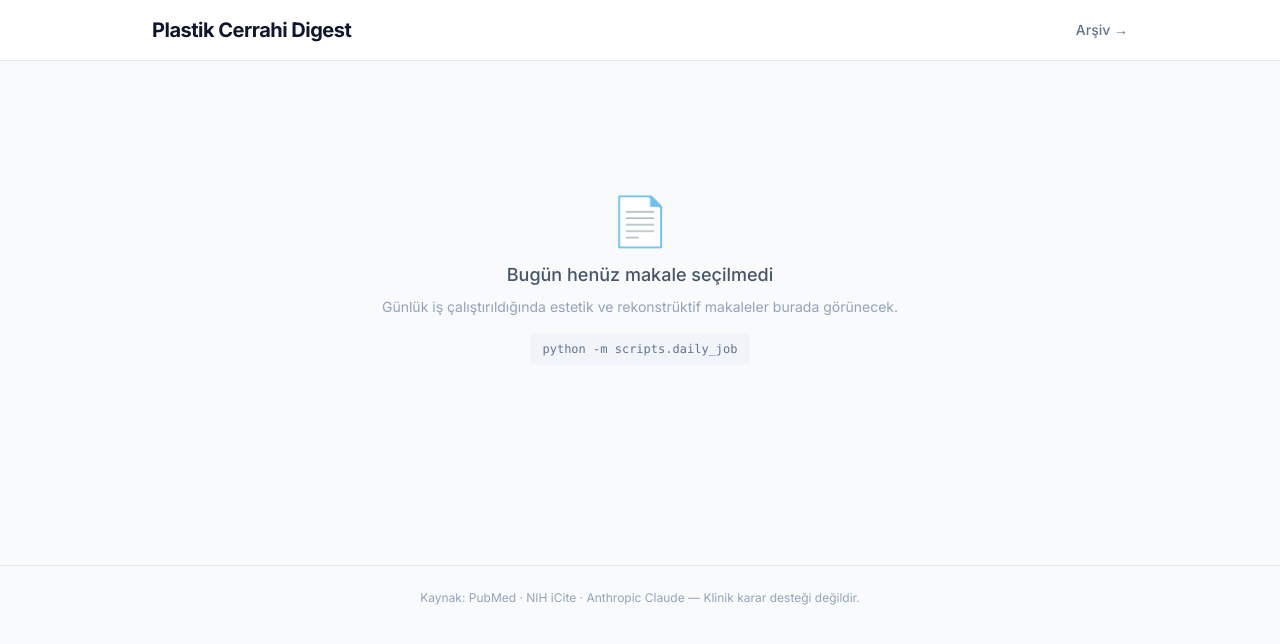
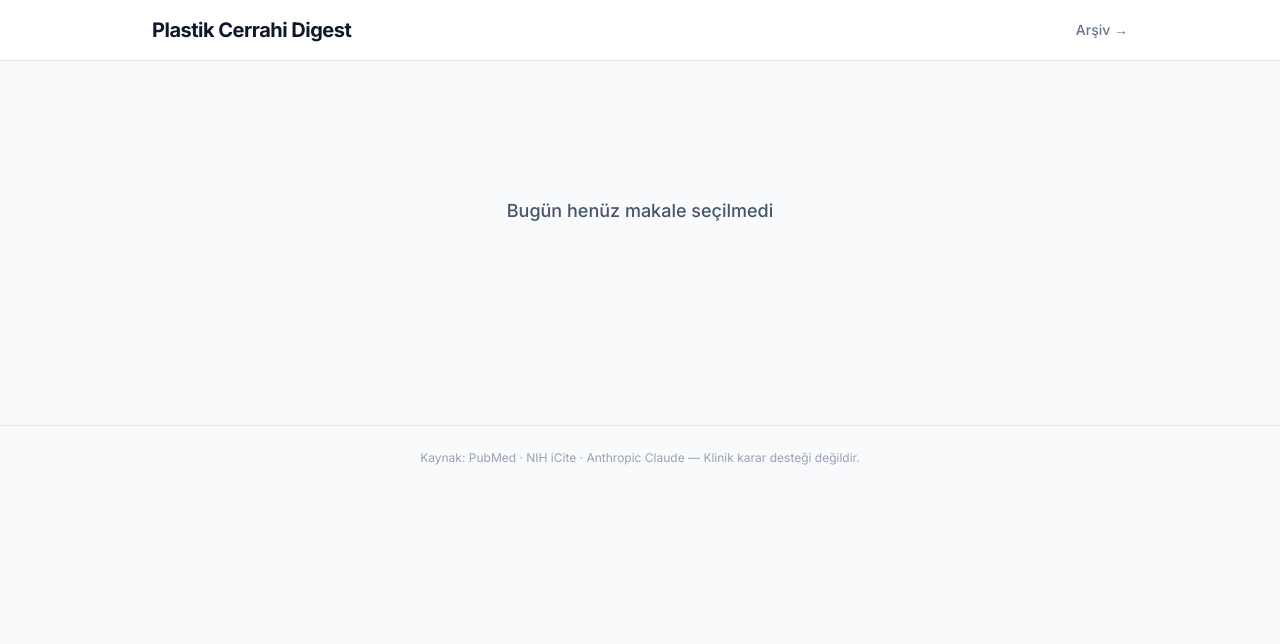
Before and after one commit to buraktatar505-boop/plastik-digest, a Next.js app in the folder plastik-digest/: page / in a window 1280 px wide. Shown: the top 644 px of the page. Built offline with nearby package versions, Linux system fonts and the light colour scheme.

Commit message:
Refactor HomePage to use static JSON data

```diff
--- a/plastik-digest/app/page.tsx
+++ b/plastik-digest/app/page.tsx
@@ -1,92 +1,46 @@
-import { existsSync, readFileSync } from "fs";
 import Link from "next/link";
-import path from "path";
-
 import ArticleCard from "@/components/ArticleCard";
-import type { Article, TodayData } from "@/types";
-
-// Her istekte taze JSON oku (next dev'de de, production'da da)
-
-
-function loadToday(): TodayData {
-  const filePath = path.join(process.cwd(), "data", "today.json");
-  if (!existsSync(filePath)) return { date: null, articles: [] };
-  try {
-    return JSON.parse(readFileSync(filePath, "utf8")) as TodayData;
-  } catch {
-    return { date: null, articles: [] };
-  }
-}
+import type { Article } from "@/types";
+import todayData from "@/data/today.json";
 
 function formatDate(dateStr: string | null): string {
   if (!dateStr) return "";
   try {
     return new Date(dateStr + "T12:00:00").toLocaleDateString("tr-TR", {
-      weekday: "long",
-      year: "numeric",
-      month: "long",
-      day: "numeric",
+      weekday: "long", year: "numeric", month: "long", day: "numeric",
     });
-  } catch {
-    return dateStr;
-  }
+  } catch { return dateStr; }
 }
 
 export default function HomePage() {
-  const data = loadToday();
-  const aesthetic = data.articles.find((a: Article) => a.category === "aesthetic");
-  const reconstructive = data.articles.find((a: Article) => a.category === "reconstructive");
-  const hasArticles = aesthetic || reconstructive;
+  const articles = (todayData as { date: string | null; articles: Article[] }).articles;
+  const aesthetic = articles.find((a) => a.category === "aesthetic");
+  const reconstructive = articles.find((a) => a.category === "reconstructive");
+  const date = (todayData as { date: string | null }).date;
 
   return (
     <main className="min-h-screen">
-      {/* Header */}
       <header className="bg-white border-b border-slate-200 sticky top-0 z-10">
         <div className="max-w-5xl mx-auto px-4 sm:px-6 py-4 flex items-center justify-between">
           <div>
-            <h1 className="text-xl font-bold text-slate-900 tracking-tight">
-              Plastik Cerrahi Digest
-            </h1>
-            {data.date && (
-              <p className="text-slate-500 text-sm mt-0.5">{formatDate(data.date)}</p>
-            )}
+            <h1 className="text-xl font-bold text-slate-900 tracking-tight">Plastik Cerrahi Digest</h1>
+            {date && <p className="text-slate-500 text-sm mt-0.5">{formatDate(date)}</p>}
           </div>
-          <Link
-            href="/archive"
-            className="text-sm text-slate-500 hover:text-slate-900 transition-colors font-medium"
-          >
-            Arşiv →
-          </Link>
+          <Link href="/archive" className="text-sm text-slate-500 hover:text-slate-900 font-medium">Arşiv →</Link>
         </div>
       </header>
-
-      {/* Content */}
       <div className="max-w-5xl mx-auto px-4 sm:px-6 py-10">
-        {!hasArticles ? (
+        {!aesthetic && !reconstructive ? (
           <div className="text-center py-24 text-slate-400">
-            <p className="text-5xl mb-4">📄</p>
             <p className="text-lg font-medium text-slate-600">Bugün henüz makale seçilmedi</p>
-            <p className="text-sm mt-2">
-              Günlük iş çalıştırıldığında estetik ve rekonstrüktif makaleler burada görünecek.
-            </p>
-            <code className="block mt-4 text-xs bg-slate-100 rounded px-3 py-2 inline-block text-slate-500">
-              python -m scripts.daily_job
-            </code>
           </div>
         ) : (
-          <>
-            <p className="text-xs text-slate-400 uppercase tracking-wider font-semibold mb-6">
-              Günün seçimi — 2 makale
-            </p>
-            <div className="grid md:grid-cols-2 gap-6">
-              {aesthetic && <ArticleCard article={aesthetic} />}
-              {reconstructive && <ArticleCard article={reconstructive} />}
-            </div>
-          </>
+          <div className="grid md:grid-cols-2 gap-6">
+            {aesthetic && <ArticleCard article={aesthetic} />}
+            {reconstructive && <ArticleCard article={reconstructive} />}
+          </div>
         )}
       </div>
-
-      {/* Footer */}
       <footer className="border-t border-slate-200 mt-16 py-6 text-center text-xs text-slate-400">
         Kaynak: PubMed · NIH iCite · Anthropic Claude — Klinik karar desteği değildir.
       </footer>
```
